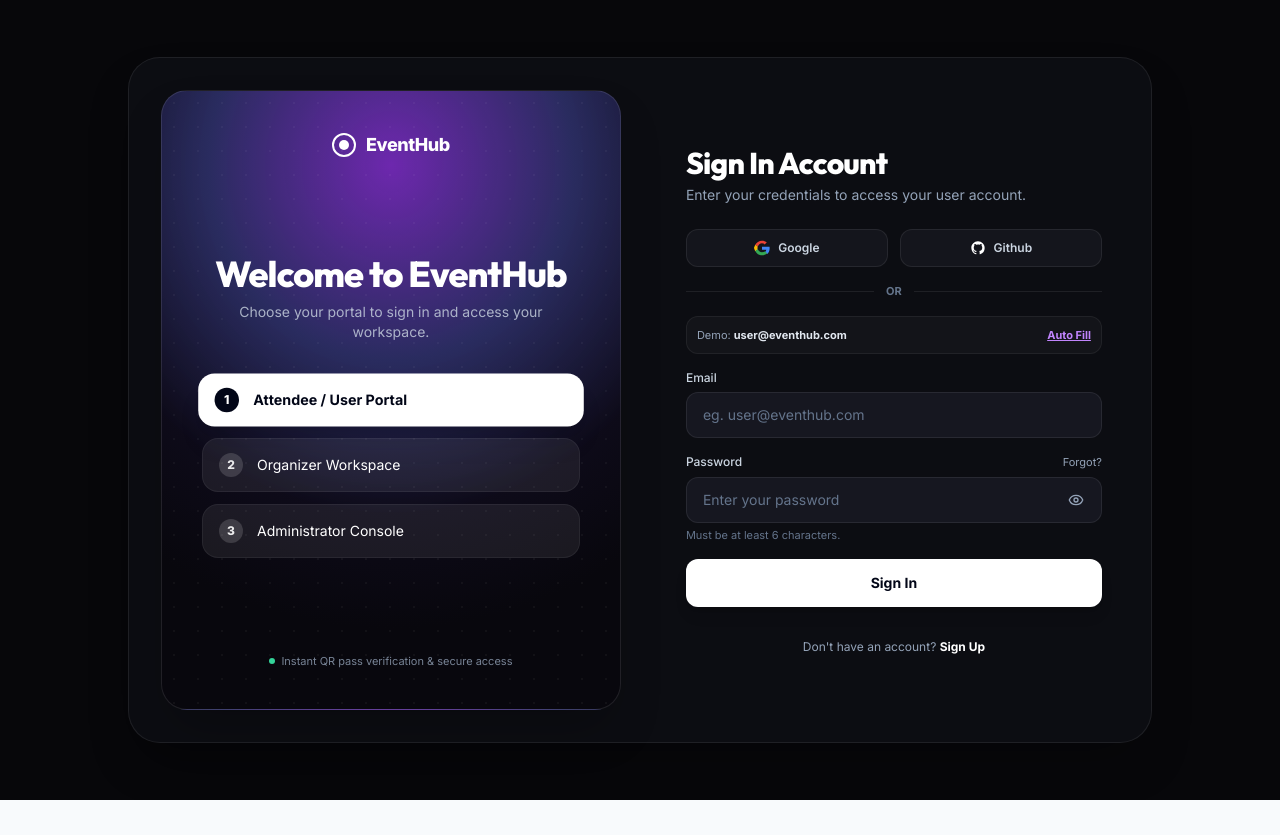
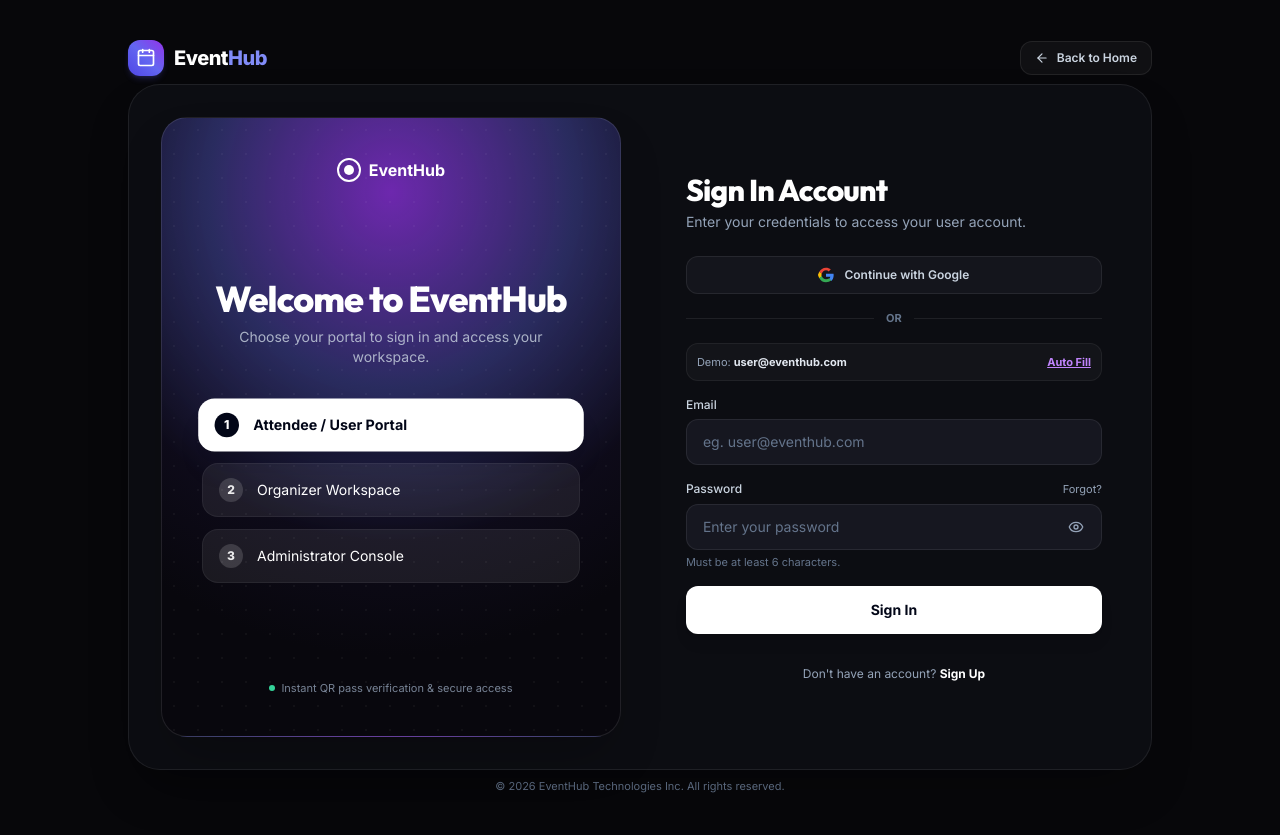
Before and after one commit to Vishwateja0411/Eventhub, a React (Vite) app in the folder frontend/: page /login in a window 1280 px wide. Before the commit the page ends 800 px from the top, so only its background shows below. Built offline with nearby package versions, Linux system fonts and the light colour scheme; no server answers.

Commit message:
feat(auth): remove github login, add top-left EventHub logo and top-right Back to Home navigation

```diff
--- a/frontend/src/pages/Login.jsx
+++ b/frontend/src/pages/Login.jsx
@@ -13,6 +13,7 @@
   Shield,
   Calendar,
   User,
+  ArrowLeft,
 } from 'lucide-react';
 import { useAuth } from '../context/AuthContext';
 
@@ -165,9 +166,30 @@
   };
 
   return (
-    <div className="min-h-screen w-full bg-[#07070a] text-white flex items-center justify-center p-3 sm:p-6 lg:p-10 font-sans selection:bg-purple-500/30">
-      {/* ── Main Window Frame (Inspired by reference design) ───────────────── */}
-      <div className="w-full max-w-5xl rounded-[32px] bg-[#0c0d12] border border-white/[0.08] p-4 sm:p-6 lg:p-8 flex flex-col lg:flex-row gap-8 lg:gap-12 shadow-2xl relative">
+    <div className="min-h-screen w-full bg-[#07070a] text-white flex flex-col justify-between p-3 sm:p-6 lg:p-8 font-sans selection:bg-purple-500/30">
+
+      {/* ── Top Header: Brand (Left) & Back to Home (Right) ───────────────── */}
+      <header className="w-full max-w-5xl mx-auto py-2 flex items-center justify-between">
+        <Link to="/" className="flex items-center gap-2.5 group">
+          <div className="w-9 h-9 rounded-xl bg-gradient-to-tr from-indigo-600 via-indigo-500 to-purple-600 flex items-center justify-center text-white shadow-md shadow-indigo-500/20 group-hover:scale-105 transition-transform">
+            <Calendar className="w-5 h-5" />
+          </div>
+          <span className="text-xl font-extrabold tracking-tight text-white">
+            Event<span className="text-indigo-400">Hub</span>
+          </span>
+        </Link>
+
+        <Link
+          to="/"
+          className="inline-flex items-center gap-2 px-3.5 py-2 rounded-xl text-xs font-semibold text-slate-300 hover:text-white bg-white/[0.04] hover:bg-white/[0.08] border border-white/[0.08] transition-all hover:scale-[1.02]"
+        >
+          <ArrowLeft className="w-3.5 h-3.5" />
+          <span>Back to Home</span>
+        </Link>
+      </header>
+
+      {/* ── Main Window Frame ──────────────────────────────────────────────── */}
+      <div className="w-full max-w-5xl mx-auto my-auto rounded-[32px] bg-[#0c0d12] border border-white/[0.08] p-4 sm:p-6 lg:p-8 flex flex-col lg:flex-row gap-8 lg:gap-12 shadow-2xl relative">
 
         {/* ── LEFT PANEL: Radiant Purple Ambient Card with Step Pills ──────── */}
         <div
@@ -180,13 +202,13 @@
           {/* Subtle noise/dot overlay */}
           <div className="absolute inset-0 bg-[radial-gradient(#ffffff0a_1px,transparent_1px)] [background-size:24px_24px] pointer-events-none" />
 
-          {/* Top Brand Logo */}
-          <Link to="/" className="relative z-10 flex items-center gap-2.5 text-white font-extrabold text-lg group">
+          {/* Top Brand Logo inside Card */}
+          <div className="relative z-10 flex items-center gap-2 text-white font-bold text-base">
             <div className="w-6 h-6 rounded-full border-2 border-white flex items-center justify-center">
               <div className="w-2.5 h-2.5 rounded-full bg-white" />
             </div>
-            <span className="tracking-tight">EventHub</span>
-          </Link>
+            <span>EventHub</span>
+          </div>
 
           {/* Center Content: Headline & 3 Interactive Role Pills */}
           <div className="relative z-10 w-full max-w-sm space-y-6 my-auto py-6">
@@ -199,7 +221,7 @@
               </p>
             </div>
 
-            {/* Vertical Pill List (Exact aesthetic from user screenshot) */}
+            {/* Vertical Pill List */}
             <div className="space-y-3 pt-2">
               {ROLES.map((role, idx) => {
                 const isActive = selectedRoleIndex === idx;
@@ -257,14 +279,12 @@
             </p>
           </div>
 
-          {/* Social Buttons */}
-          <div className="grid grid-cols-2 gap-3 mb-6">
+          {/* Google Button (Single full-width button, Github removed) */}
           <button
             type="button"
             onClick={handleFillDemo}
-              className="py-2.5 px-4 rounded-xl bg-[#14151c] hover:bg-[#1a1b24] border border-white/[0.08] text-xs font-semibold text-slate-300 flex items-center justify-center gap-2 transition-colors cursor-pointer"
+            className="w-full py-2.5 px-4 rounded-xl bg-[#14151c] hover:bg-[#1a1b24] border border-white/[0.08] text-xs font-semibold text-slate-300 flex items-center justify-center gap-2.5 transition-colors cursor-pointer mb-6"
           >
-              {/* Google G logo */}
             <svg className="w-4 h-4" viewBox="0 0 24 24">
               <path
                 fill="#EA4335"
@@ -283,25 +303,8 @@
                 d="M12 23c3.2 0 6-1.1 8-3l-3.7-2.9c-1.1.7-2.5 1.2-4.3 1.2-3 0-5.5-2-6.4-4.8L1.9 16.4C3.7 20.1 7.5 23 12 23z"
               />
             </svg>
-              <span>Google</span>
+            <span>Continue with Google</span>
           </button>
-
-            <button
-              type="button"
-              onClick={handleFillDemo}
-              className="py-2.5 px-4 rounded-xl bg-[#14151c] hover:bg-[#1a1b24] border border-white/[0.08] text-xs font-semibold text-slate-300 flex items-center justify-center gap-2 transition-colors cursor-pointer"
-            >
-              {/* GitHub logo */}
-              <svg className="w-4 h-4 fill-current text-white" viewBox="0 0 24 24">
-                <path
-                  fillRule="evenodd"
-                  clipRule="evenodd"
-                  d="M12 2C6.477 2 2 6.484 2 12.017c0 4.425 2.865 8.18 6.839 9.504.5.092.682-.217.682-.483 0-.237-.008-.868-.013-1.703-2.782.605-3.369-1.343-3.369-1.343-.454-1.158-1.11-1.466-1.11-1.466-.908-.62.069-.608.069-.608 1.003.07 1.53 1.032 1.53 1.032.892 1.53 2.341 1.088 2.91.832.092-.647.35-1.088.636-1.338-2.22-.253-4.555-1.113-4.555-4.951 0-1.093.39-1.988 1.029-2.688-.103-.253-.446-1.272.098-2.65 0 0 .84-.27 2.75 1.026A9.564 9.564 0 0112 6.844c.85.004 1.705.115 2.504.337 1.909-1.296 2.747-1.027 2.747-1.027.546 1.379.202 2.398.1 2.651.64.7 1.028 1.595 1.028 2.688 0 3.848-2.339 4.695-4.566 4.943.359.309.678.92.678 1.855 0 1.338-.012 2.419-.012 2.747 0 .268.18.58.688.482A10.019 10.019 0 0022 12.017C22 6.484 17.522 2 12 2z"
-                />
-              </svg>
-              <span>Github</span>
-            </button>
-          </div>
 
           {/* Divider */}
           <div className="relative flex items-center justify-center mb-6">
@@ -412,7 +415,7 @@
               )}
             </div>
 
-            {/* Solid Pure White CTA Button (Matching reference design) */}
+            {/* Solid Pure White CTA Button */}
             <button
               type="submit"
               disabled={isSubmitting || isSuccess}
@@ -473,6 +476,11 @@
           </div>
         </div>
       )}
+
+      {/* Bottom subtle space/copyright */}
+      <footer className="w-full text-center py-2 text-[11px] text-slate-500">
+        <span>© {new Date().getFullYear()} EventHub Technologies Inc. All rights reserved.</span>
+      </footer>
     </div>
   );
 }
--- a/frontend/src/pages/Register.jsx
+++ b/frontend/src/pages/Register.jsx
@@ -1,7 +1,7 @@
 import React, { useState, useEffect } from 'react';
 import { Link, useNavigate, useSearchParams } from 'react-router-dom';
 import { useAuth } from '../context/AuthContext';
-import { Eye, EyeOff, AlertCircle, CheckCircle2 } from 'lucide-react';
+import { Eye, EyeOff, AlertCircle, ArrowLeft, Calendar } from 'lucide-react';
 
 export default function Register() {
   const { register } = useAuth();
@@ -48,9 +48,30 @@
   };
 
   return (
-    <div className="min-h-screen w-full bg-[#07070a] text-white flex items-center justify-center p-3 sm:p-6 lg:p-10 font-sans selection:bg-purple-500/30">
-      {/* ── Main Window Frame (Exact match to reference design) ─────────────── */}
-      <div className="w-full max-w-5xl rounded-[32px] bg-[#0c0d12] border border-white/[0.08] p-4 sm:p-6 lg:p-8 flex flex-col lg:flex-row gap-8 lg:gap-12 shadow-2xl relative">
+    <div className="min-h-screen w-full bg-[#07070a] text-white flex flex-col justify-between p-3 sm:p-6 lg:p-8 font-sans selection:bg-purple-500/30">
+
+      {/* ── Top Header: Brand (Left) & Back to Home (Right) ───────────────── */}
+      <header className="w-full max-w-5xl mx-auto py-2 flex items-center justify-between">
+        <Link to="/" className="flex items-center gap-2.5 group">
+          <div className="w-9 h-9 rounded-xl bg-gradient-to-tr from-indigo-600 via-indigo-500 to-purple-600 flex items-center justify-center text-white shadow-md shadow-indigo-500/20 group-hover:scale-105 transition-transform">
+            <Calendar className="w-5 h-5" />
+          </div>
+          <span className="text-xl font-extrabold tracking-tight text-white">
+            Event<span className="text-indigo-400">Hub</span>
+          </span>
+        </Link>
+
+        <Link
+          to="/"
+          className="inline-flex items-center gap-2 px-3.5 py-2 rounded-xl text-xs font-semibold text-slate-300 hover:text-white bg-white/[0.04] hover:bg-white/[0.08] border border-white/[0.08] transition-all hover:scale-[1.02]"
+        >
+          <ArrowLeft className="w-3.5 h-3.5" />
+          <span>Back to Home</span>
+        </Link>
+      </header>
+
+      {/* ── Main Window Frame ──────────────────────────────────────────────── */}
+      <div className="w-full max-w-5xl mx-auto my-auto rounded-[32px] bg-[#0c0d12] border border-white/[0.08] p-4 sm:p-6 lg:p-8 flex flex-col lg:flex-row gap-8 lg:gap-12 shadow-2xl relative">
 
         {/* ── LEFT PANEL: Radiant Purple Blooming Card ────────────────────── */}
         <div
@@ -63,13 +84,13 @@
           {/* Subtle noise/dot overlay */}
           <div className="absolute inset-0 bg-[radial-gradient(#ffffff0a_1px,transparent_1px)] [background-size:24px_24px] pointer-events-none" />
 
-          {/* Top Brand Logo */}
-          <Link to="/" className="relative z-10 flex items-center gap-2.5 text-white font-extrabold text-lg group">
+          {/* Top Brand Logo inside Card */}
+          <div className="relative z-10 flex items-center gap-2 text-white font-bold text-base">
             <div className="w-6 h-6 rounded-full border-2 border-white flex items-center justify-center">
               <div className="w-2.5 h-2.5 rounded-full bg-white" />
             </div>
-            <span className="tracking-tight">EventHub</span>
-          </Link>
+            <span>EventHub</span>
+          </div>
 
           {/* Center Content: Headline & 3 Step Pills */}
           <div className="relative z-10 w-full max-w-sm space-y-6 my-auto py-6">
@@ -82,7 +103,7 @@
               </p>
             </div>
 
-            {/* Vertical Step Pills (Exact match to reference design) */}
+            {/* Vertical Step Pills */}
             <div className="space-y-3 pt-2">
               {/* Step 1: Active Pure White Pill */}
               <div className="w-full py-3.5 px-4 rounded-2xl bg-white text-slate-950 font-bold shadow-xl flex items-center gap-3.5 text-left">
@@ -139,11 +160,10 @@
             </p>
           </div>
 
-          {/* Social Buttons */}
-          <div className="grid grid-cols-2 gap-3 mb-6">
+          {/* Google Button (Single full-width button, Github removed) */}
           <button
             type="button"
-              className="py-2.5 px-4 rounded-xl bg-[#14151c] hover:bg-[#1a1b24] border border-white/[0.08] text-xs font-semibold text-slate-300 flex items-center justify-center gap-2 transition-colors cursor-pointer"
+            className="w-full py-2.5 px-4 rounded-xl bg-[#14151c] hover:bg-[#1a1b24] border border-white/[0.08] text-xs font-semibold text-slate-300 flex items-center justify-center gap-2.5 transition-colors cursor-pointer mb-6"
           >
             <svg className="w-4 h-4" viewBox="0 0 24 24">
               <path
@@ -163,23 +183,8 @@
                 d="M12 23c3.2 0 6-1.1 8-3l-3.7-2.9c-1.1.7-2.5 1.2-4.3 1.2-3 0-5.5-2-6.4-4.8L1.9 16.4C3.7 20.1 7.5 23 12 23z"
               />
             </svg>
-              <span>Google</span>
+            <span>Continue with Google</span>
           </button>
-
-            <button
-              type="button"
-              className="py-2.5 px-4 rounded-xl bg-[#14151c] hover:bg-[#1a1b24] border border-white/[0.08] text-xs font-semibold text-slate-300 flex items-center justify-center gap-2 transition-colors cursor-pointer"
-            >
-              <svg className="w-4 h-4 fill-current text-white" viewBox="0 0 24 24">
-                <path
-                  fillRule="evenodd"
-                  clipRule="evenodd"
-                  d="M12 2C6.477 2 2 6.484 2 12.017c0 4.425 2.865 8.18 6.839 9.504.5.092.682-.217.682-.483 0-.237-.008-.868-.013-1.703-2.782.605-3.369-1.343-3.369-1.343-.454-1.158-1.11-1.466-1.11-1.466-.908-.62.069-.608.069-.608 1.003.07 1.53 1.032 1.53 1.032.892 1.53 2.341 1.088 2.91.832.092-.647.35-1.088.636-1.338-2.22-.253-4.555-1.113-4.555-4.951 0-1.093.39-1.988 1.029-2.688-.103-.253-.446-1.272.098-2.65 0 0 .84-.27 2.75 1.026A9.564 9.564 0 0112 6.844c.85.004 1.705.115 2.504.337 1.909-1.296 2.747-1.027 2.747-1.027.546 1.379.202 2.398.1 2.651.64.7 1.028 1.595 1.028 2.688 0 3.848-2.339 4.695-4.566 4.943.359.309.678.92.678 1.855 0 1.338-.012 2.419-.012 2.747 0 .268.18.58.688.482A10.019 10.019 0 0022 12.017C22 6.484 17.522 2 12 2z"
-                />
-              </svg>
-              <span>Github</span>
-            </button>
-          </div>
 
           {/* Divider */}
           <div className="relative flex items-center justify-center mb-6">
@@ -199,7 +204,7 @@
 
           {/* Form */}
           <form onSubmit={handleSubmit} className="space-y-4">
-            {/* First Name & Last Name (Side by Side like reference design) */}
+            {/* First Name & Last Name */}
             <div className="grid grid-cols-2 gap-3">
               <div>
                 <label className="block text-xs font-medium text-slate-300 mb-1.5">
@@ -305,7 +310,7 @@
               </div>
             </div>
 
-            {/* Solid Pure White CTA Button (Exact match to reference design) */}
+            {/* Solid Pure White CTA Button */}
             <button
               type="submit"
               disabled={loading}
@@ -337,6 +342,11 @@
         </div>
 
       </div>
+
+      {/* Bottom subtle copyright */}
+      <footer className="w-full text-center py-2 text-[11px] text-slate-500">
+        <span>© {new Date().getFullYear()} EventHub Technologies Inc. All rights reserved.</span>
+      </footer>
     </div>
   );
 }
```
Lines whose indentation alone changed are shown as unchanged.
